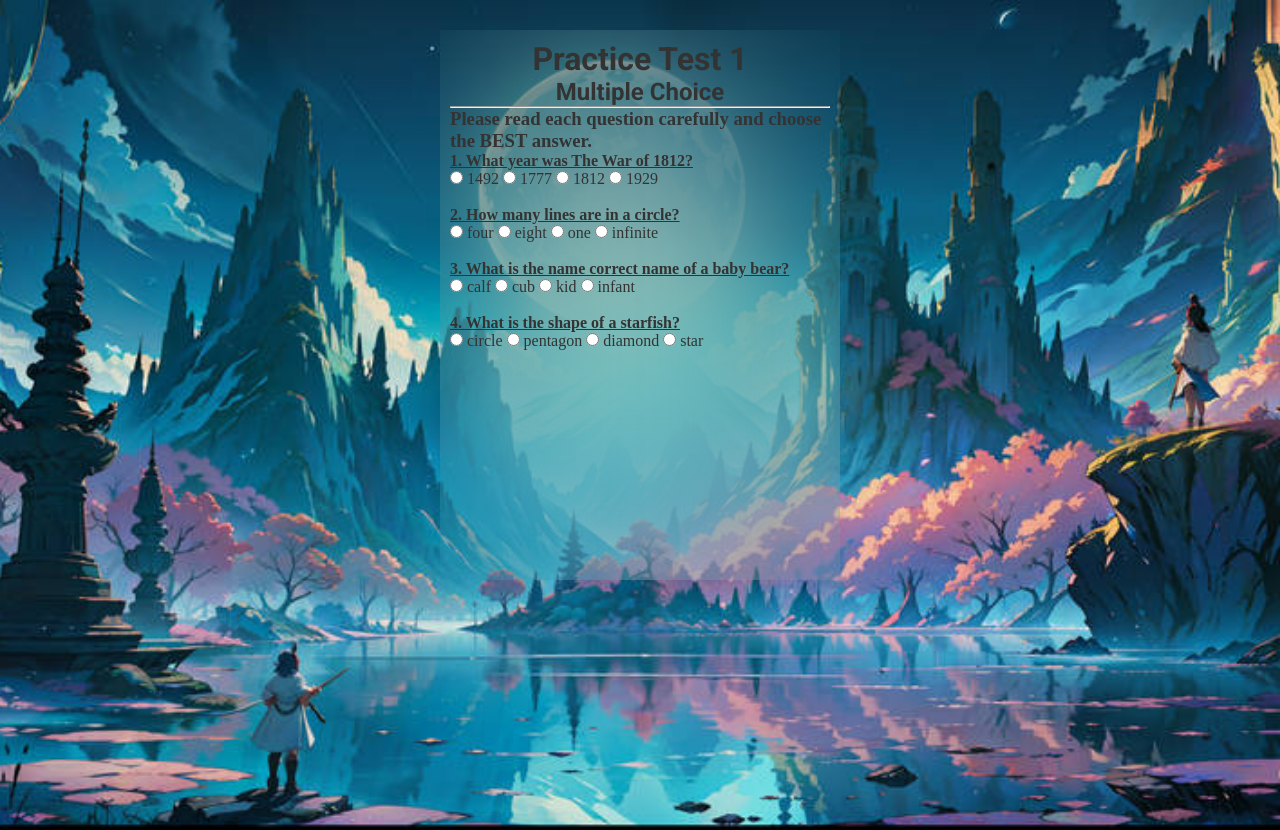
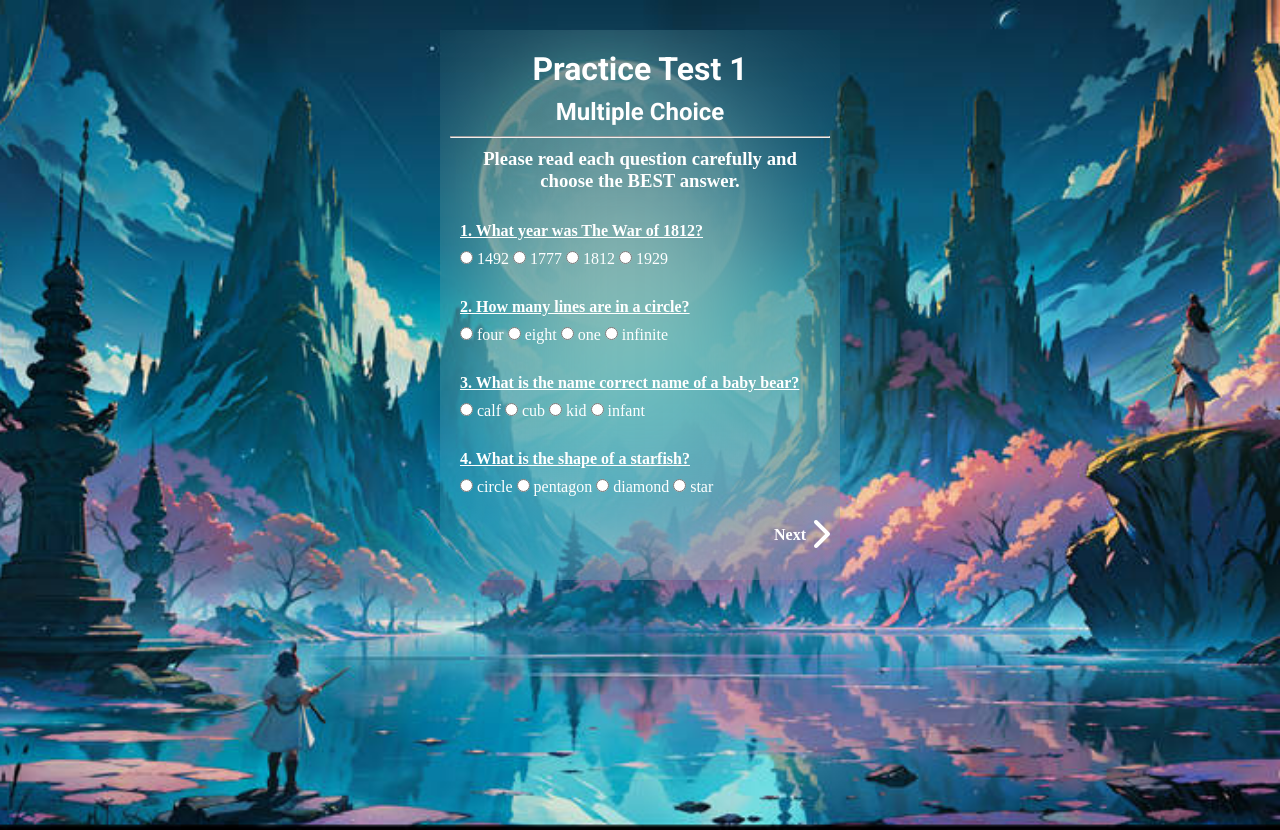
Before and after one commit to DubD17/html-basics, a plain HTML site: page index.html in a window 1280 px wide. Drawn offline with Linux system fonts and the light colour scheme.

Commit message:
aligned text | added spacing between questions | added footer | added prev/next and test score | need to make prev/next icons butttons | need to reload new questions when we click buttons...

```diff
--- a/01-practice-test.css
+++ b/01-practice-test.css
@@ -17,7 +17,7 @@
     .container {
       background: transparent;
       backdrop-filter: blur(10vh);
-      color: #333;
+      color: #fff;
       width: 400px;
       height: 550px;
       padding: 10px;
@@ -25,6 +25,7 @@
     }
 
     .container h1, h2 {
+      margin: 10px;
       text-align: center;
       font-family: 'roboto', sans-serif;
     }
@@ -32,4 +33,38 @@
     .container .questions {
       font-weight: bold;
       text-decoration: underline;
+      margin-bottom: 10px;
     }
+
+    .container h3 {
+      padding: 10px;
+      text-align: center;
+      margin-bottom: 20px;
+
+    }
+
+    form {
+      margin-top: 20px;
+      margin-left: 10px;
+
+
+    }
+
+    form .form-group {
+      margin-bottom: 30px;
+    }
+
+    form .footer {
+      display: flex;
+      align-items: center;
+      justify-content: space-between;
+      font-weight: 600;
+    }
+
+    form .footer .nav-prev {
+      visibility: hidden;
+    }
+
+    form .footer .test-score {
+      visibility: hidden;
+    }
--- /dev/null
+++ b/app.js
@@ -0,0 +1,5 @@
+//let nextBtn = document.querySelector('.nav-next');
+//let prevBtn = document.querySelector('.nav-prev');
+//let testScore = document.querySelector('.test-score');
+
+//function nextPage() {}
--- a/index.html
+++ b/index.html
@@ -3,6 +3,7 @@
 <head>
   <meta charset="UTF-8">
   <meta name="viewport" content="width=device-width, initial-scale=1.0">
+  <link rel="stylesheet" href="https://cdnjs.cloudflare.com/ajax/libs/font-awesome/6.5.1/css/all.min.css" integrity="sha512-DTOQO9RWCH3ppGqcWaEA1BIZOC6xxalwEsw9c2QQeAIftl+Vegovlnee1c9QX4TctnWMn13TZye+giMm8e2LwA==" crossorigin="anonymous" referrerpolicy="no-referrer" />
   <link rel="stylesheet" href="01-practice-test.css">
   <title>Free Mock Test</title>
 </head>
@@ -12,32 +13,42 @@
     <h2>Multiple Choice</h2>
   <hr>
   <h3>Please read each question carefully and choose the BEST answer.</h3>
+  <form>
+    <div class="form-group">
       <p class="questions">1. What year was The War of 1812?</p>
       <input type="radio" name="question 1"> <label>1492</label>
       <input type="radio" name="question 1"> <label>1777</label>
       <input type="radio" name="question 1"> <label>1812</label>
       <input type="radio" name="question 1"> <label>1929</label>
-  <br>
-  <br>
+    </div>
+    <div class="form-group">
       <p class="questions">2. How many lines are in a circle? </p>
       <input type="radio" name="question 2"> <label>four</label>
       <input type="radio" name="question 2"> <label>eight</label>
       <input type="radio" name="question 2"> <label>one</label>
       <input type="radio" name="question 2"> <label>infinite</label>
-  <br>
-  <br>
+    </div>
+    <div class="form-group">
       <p class="questions">3. What is the name correct name of a baby bear?</p>
       <input type="radio" name="question 3"> <label>calf</label>
       <input type="radio" name="question 3"> <label>cub</label>
       <input type="radio" name="question 3"> <label>kid</label>
       <input type="radio" name="question 3">  <label>infant</label>
-  <br>
-  <br>
+    </div>
+    <div class="form-group">
       <p class="questions">4. What is the shape of a starfish?</p>
       <input type="radio" name="question 4"> <label>circle</label>
       <input type="radio" name="question 4"> <label>pentagon</label>
       <input type="radio" name="question 4"> <label>diamond</label>
       <input type="radio" name="question 4"> <label>star</label>
     </div>
+    <div class="footer">
+      <div class="nav-prev"><i class="fa-solid fa-chevron-left fa-2xl"></i> Prev</div>
+      <div class="test-score">4 out of 4</div>
+      <div class="nav-next">Next <i class="fa-solid fa-chevron-right fa-2xl"></i></div>
+    </div>
+  </form>
+</div>
+<script src="app.js"></script>
 </body>
 </html>
```
Lines whose indentation alone changed are shown as unchanged.
